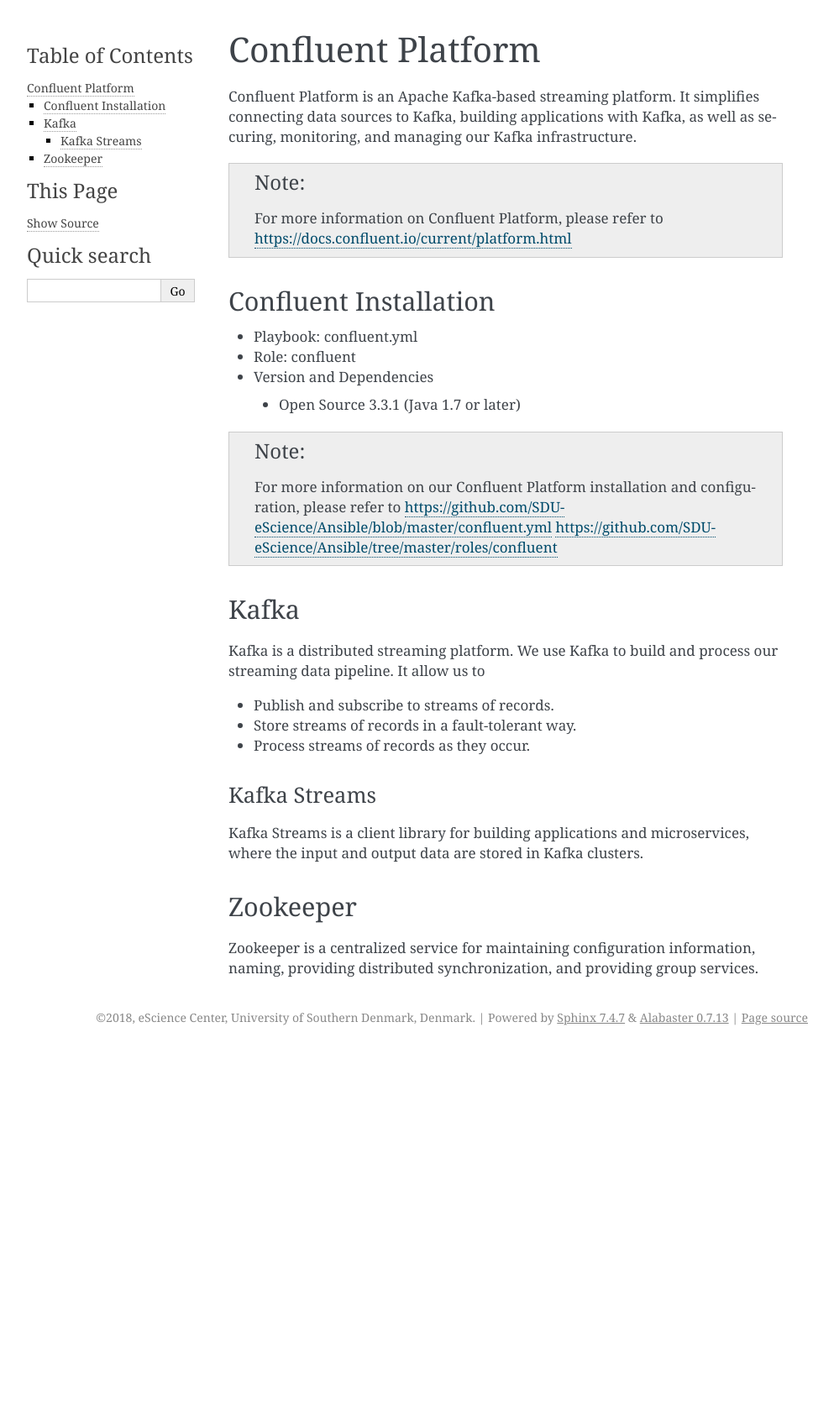
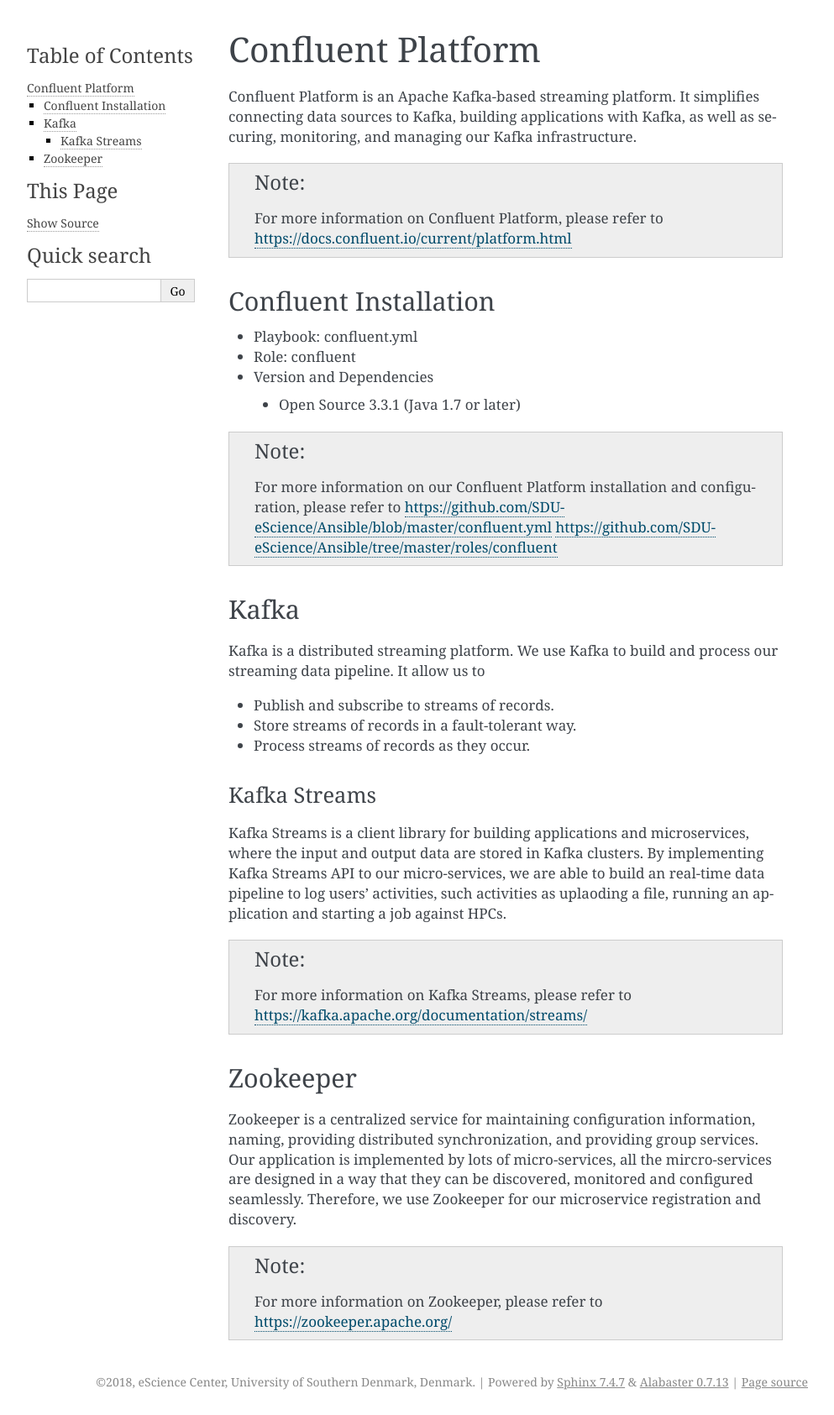
Before and after one commit to SDU-eScience/SDUCloudDoc, a Sphinx documentation site: the page built from docs/source/confluent.rst, in a window 1280 px wide. Shown: the whole page at 84% size, without its empty margins (148-1141 px from the left). Built offline with Sphinx 7.4.7, drawn with Linux system fonts in a browser that asks for light colours; before the commit the page ends 1251 px from its top, so only the background shows below that.

Commit message:
Add description on the reason of using Kafka and Zookeeper.

```diff
--- a/docs/source/confluent.rst
+++ b/docs/source/confluent.rst
@@ -38,10 +38,18 @@
 
 Kafka Streams
 ^^^^^^^^^^^^^
-Kafka Streams is a client library for building applications and microservices, where the input and output data are stored in Kafka clusters.
+Kafka Streams is a client library for building applications and microservices, where the input and output data are stored in Kafka clusters. By implementing Kafka Streams API to our micro-services, we are able to build an real-time data pipeline to log users' activities, such activities as uplaoding a file, running an application and starting a job against HPCs.
+
+.. note::
+
+  For more information on Kafka Streams, please refer to `<https://kafka.apache.org/documentation/streams/>`_
 
 .. _Zookeeper:
 
 Zookeeper
 ---------
-Zookeeper is a centralized service for maintaining configuration information, naming, providing distributed synchronization, and providing group services.
+Zookeeper is a centralized service for maintaining configuration information, naming, providing distributed synchronization, and providing group services. Our application is implemented by lots of micro-services, all the mircro-services are designed in a way that they can be discovered, monitored and configured seamlessly. Therefore, we use Zookeeper for our microservice registration and discovery.
+
+.. note::
+
+   For more information on Zookeeper, please refer to `<https://zookeeper.apache.org/>`_
```
